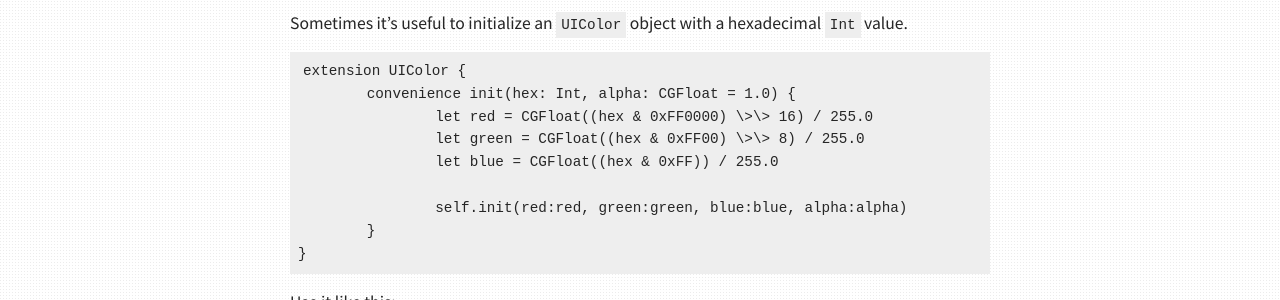
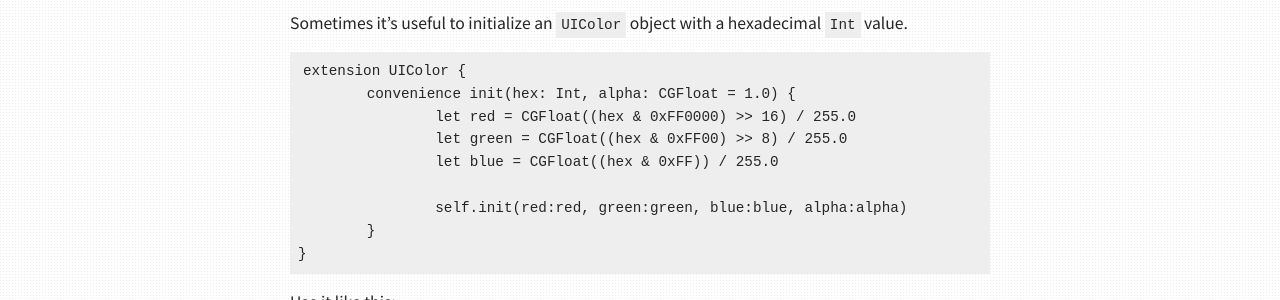
Before and after one commit to SwiftDailies/swift-dailies, a Jekyll site: the page built from _posts/2016-11-16-initialize-uicolor-with-a-hex-value.md, in a window 1280 px wide. Shown: the part 197-497 px from the top of the page. Built offline with Jekyll 4.4.1, drawn with Linux system fonts in a browser that asks for light colours.

Commit message:
Fixed typo

````diff
--- a/_posts/2016-11-16-initialize-uicolor-with-a-hex-value.md
+++ b/_posts/2016-11-16-initialize-uicolor-with-a-hex-value.md
@@ -13,8 +13,8 @@
 ```swift
 extension UIColor {
 	convenience init(hex: Int, alpha: CGFloat = 1.0) {
-		let red = CGFloat((hex & 0xFF0000) \>\> 16) / 255.0
-		let green = CGFloat((hex & 0xFF00) \>\> 8) / 255.0
+		let red = CGFloat((hex & 0xFF0000) >> 16) / 255.0
+		let green = CGFloat((hex & 0xFF00) >> 8) / 255.0
 		let blue = CGFloat((hex & 0xFF)) / 255.0
 
 		self.init(red:red, green:green, blue:blue, alpha:alpha)
````
